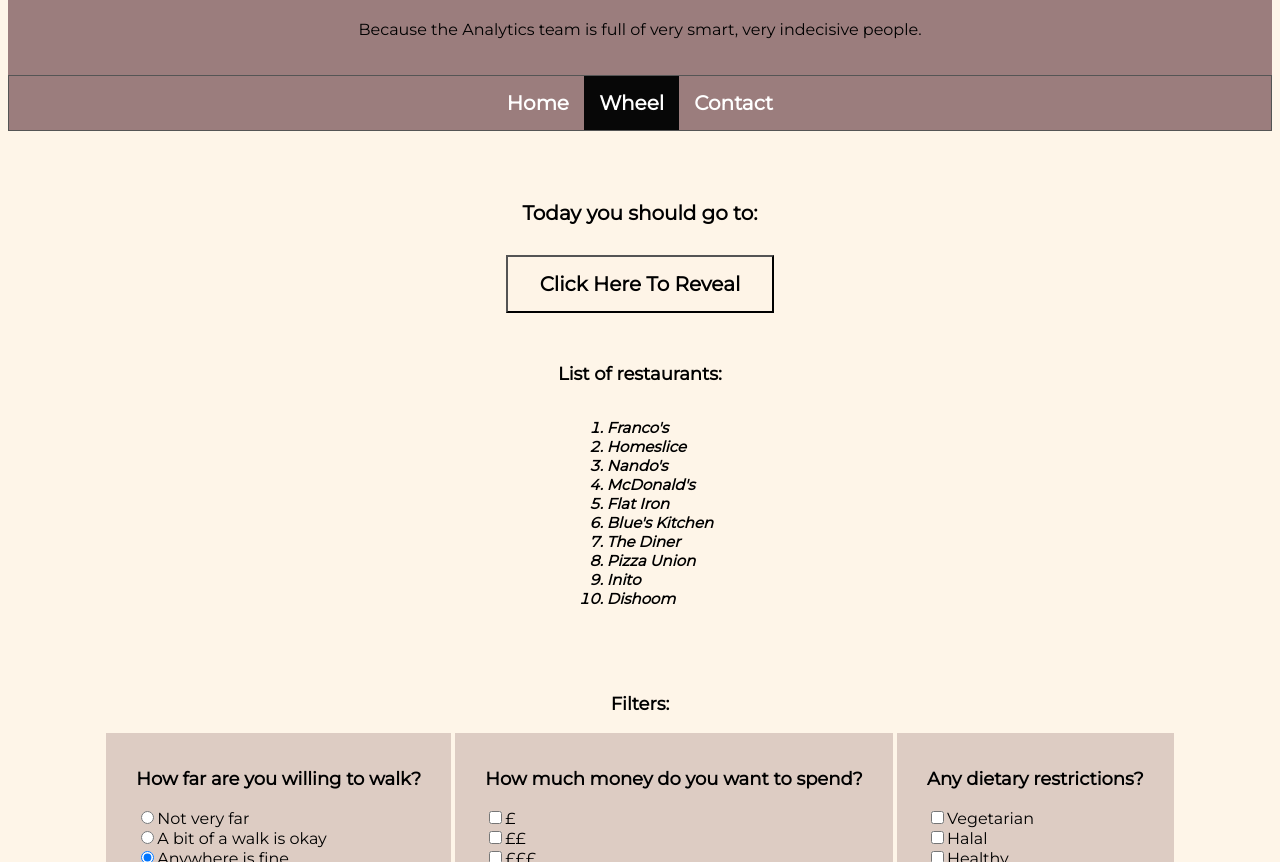
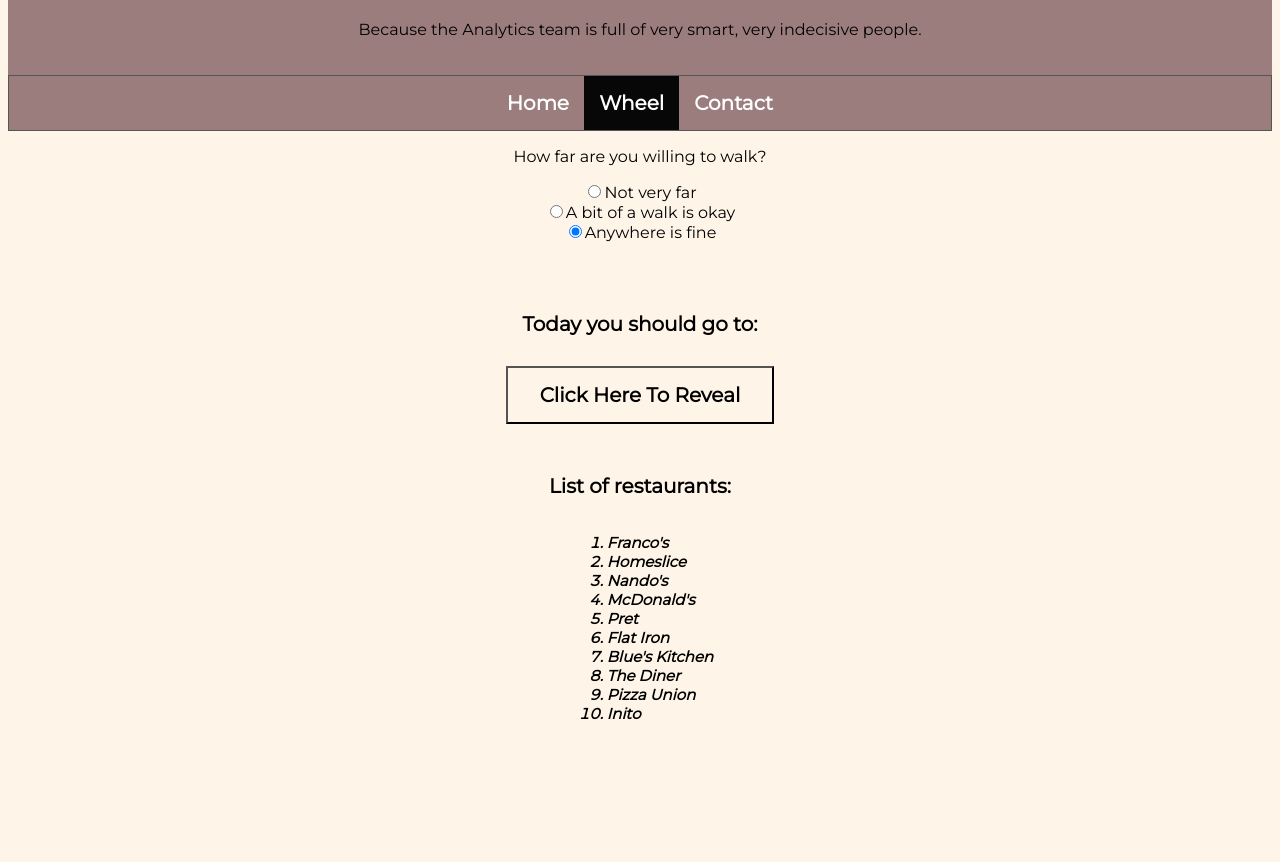
Before and after one commit to Llya/fmp-grow-project, a plain HTML site: page wheel.html in a window 1280 px wide. Shown: the part 90-952 px from the top of the page. Drawn offline with Linux system fonts and the light colour scheme.

Commit message:
Revert "displaying filtering options"
This reverts commit e870e68b22a44f85c1b5d148b136e60f0162b511.

```diff
--- a/restaurants.js
+++ b/restaurants.js
@@ -2,80 +2,50 @@
     name: "Franco's",
     weight: 5,
     location: 1,
-    price: 1,
-    vegetarian: true,
-    halal: true,
-    healthy: false
+    price: 1
 }, {
     name: "Homeslice",
     weight: 2,
     location: 1,
-    price: 1,
-    vegetarian: true,
-    halal: false,
-    healthy: false
+    price: 1
 }, {
     name: "Nando's",
     weight: 2,
     location: 2,
-    price: 2,
-    vegetarian: true,
-    halal: true,
-    healthy: false
+    price: 2
 }, {
     name: "McDonald's",
     weight: 1,
     location: 2,
-    price: 1,
-    vegetarian: false,
-    halal: false,
-    healthy: false
+    price: 1
+}, {
+    name: "Pret",
+    weight: 1,
+    location: 1,
+    price: 1
 }, {
     name: "Flat Iron",
     weight: 1,
     location: 1,
-    price: 3,
-    vegetarian: false,
-    halal: false,
-    healthy: false
+    price: 3
 }, {
     name: "Blue's Kitchen",
     weight: 1,
     location: 1,
-    price: 2,
-    vegetarian: true,
-    halal: false,
-    healthy: false
+    price: 2
 }, {
     name: "The Diner",
     weight: 2,
     location: 1,
-    price: 2,
-    vegetarian: true,
-    halal: false,
-    healthy: false
+    price: 2
 }, {
     name: "Pizza Union",
     weight: 1,
     location: 2,
-    price: 2,
-    vegetarian: true,
-    halal: true,
-    healthy: false
+    price: 2
 }, {
     name: "Inito",
     weight: 2,
     location: 1,
-    price: 1,
-    vegetarian: true,
-    halal: true,
-    healthy: true
-}, {
-    name: "Dishoom",
-    weight: 1,
-    location: 2,
-    price: 3,
-    vegetarian: true,
-    halal: true,
-    healthy: true
+    price: 1
 }]
--- a/script.js
+++ b/script.js
@@ -1,4 +1,3 @@
-//DISPLAYING LIST OF RESTAURANTS
 function displayList(item, listId) {
     var list = document.getElementById(listId);
     var list_display="";
@@ -8,8 +7,6 @@
     list.innerHTML = list_display;
 }
 
-
-//GENERATING RESTAURANT OPTIONS
 function getRandomInt(max) {
     return Math.floor(Math.random() * Math.floor(max));
 }
@@ -20,6 +17,18 @@
 trigger.addEventListener("click", function () {
 
     if (options.length < 3) {
+    //check requirements
+    if (document.getElementById("location-1").checked) {
+        for (var i = 0; i < restaurants.length; i++) {
+            if (restaurants[i].location !== 1) {
+                restaurants.splice(i,1)
+            }
+        }
+    } else if (document.getElementById("location-2").checked) {
+        console.log('location 2 is checked')
+    } else if (document.getElementById("location-both").checked) {
+        console.log('location 3 is checked')
+    }
 
     //get a number at random
     var result = getRandomInt(restaurants.length);
--- a/style.css
+++ b/style.css
@@ -37,22 +37,9 @@
     margin-bottom: 50px;
 }
 
-.title {
-    font-weight: bold;
-    margin-top: 30px;
-    font-size: 18px;
-}
-
-.filters {
-    display: inline-block;
-    text-align: left;
-    padding: 5px 30px 35px;
-    background-color: rgba(155, 125, 125, 0.342);
-}
-
 .wheel {
     margin-top: 70px;
-    margin-bottom: 70px;
+    margin-bottom: 120px;
     font-family: 'Montserrat', sans-serif;
     font-size: 20px;
     font-weight: bold;
@@ -75,12 +62,17 @@
     padding: 15px 32px;
 }
 
+.title {
+    font-weight: bold;
+    margin-top: 30px;
+}
+
 .list {
     font-size: 15px;
     font-style: italic;
     list-style-position: outside;
     text-align: left;
-    display: inline-block;
+    display:inline-block;
 }
 
 .limit {
--- a/wheel.html
+++ b/wheel.html
@@ -18,6 +18,14 @@
         <a class="navigation active" href="wheel.html">Wheel</a>
         <a class="navigation" href="mailto:mladent@findmypast.com">Contact</a>
     </nav>
+    <p>How far are you willing to walk?</p>
+    <input type="radio" name="location" id="location-1" value="1">Not very far<br>
+    <input type="radio" name="location" id="location-2" value="2">A bit of a walk is okay<br>
+    <input type="radio" name="location" id="location-both" value="3" checked>Anywhere is fine<br>
+    <!-- <p>How much money do you want to spend?</p>
+    <input type="checkbox" name="price" value="1">£<br>
+    <input type="checkbox" name="price" value="2">££<br>
+    <input type="checkbox" name="price" value="3">£££<br> -->
     <div class="wheel" id="wheel">
         <p>Today you should go to:</p>
         <p class="restaurant" id="restaurant"></p>
@@ -29,25 +37,6 @@
         <p>I'm sorry, you've hit your limit for today. Your choices were:</p>
         <ol class="list" id="optionsList"></ol>
     </div>
-    <p class="title">Filters:</p>
-    <div class="filters location">
-        <p class="title">How far are you willing to walk?</p>
-        <input type="radio" name="location" id="location-1" value="1">Not very far<br>
-        <input type="radio" name="location" id="location-2" value="2">A bit of a walk is okay<br>
-        <input type="radio" name="location" id="location-both" value="3" checked>Anywhere is fine<br>
-    </div>
-    <div class="filters price">
-        <p class="title">How much money do you want to spend?</p>
-        <input type="checkbox" name="price" value="1">£<br>
-        <input type="checkbox" name="price" value="2">££<br>
-        <input type="checkbox" name="price" value="3">£££<br>
-    </div>
-    <div class="filters diet">
-        <p class="title">Any dietary restrictions?</p>
-        <input type="checkbox" name="diet" value="vegetarian">Vegetarian<br>
-        <input type="checkbox" name="diet" value="halal">Halal<br>
-        <input type="checkbox" name="diet" value="healthy">Healthy<br>
-    </div>
     <footer>
         <p>Mirissa Ladent - 2018</p>
     </footer>
```
